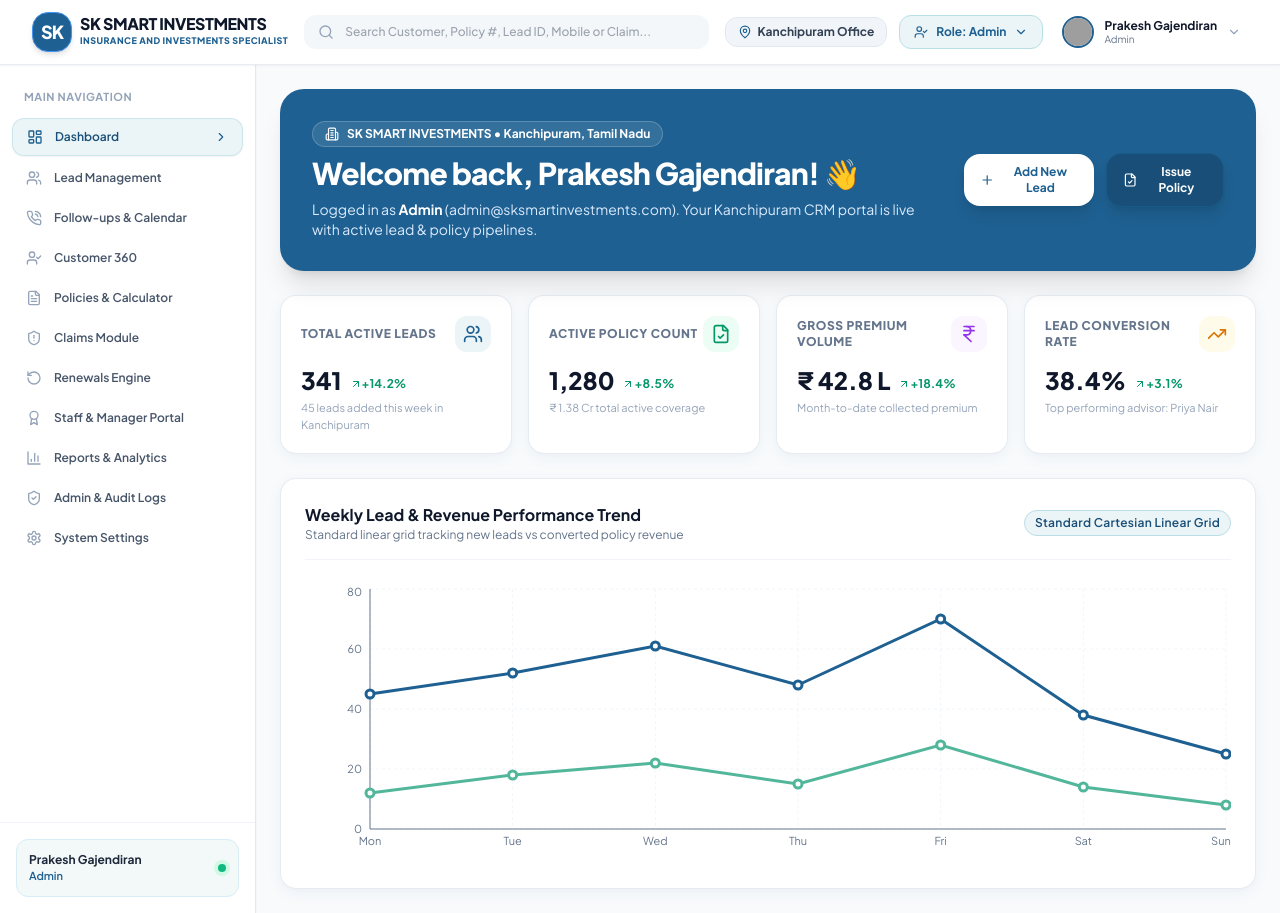
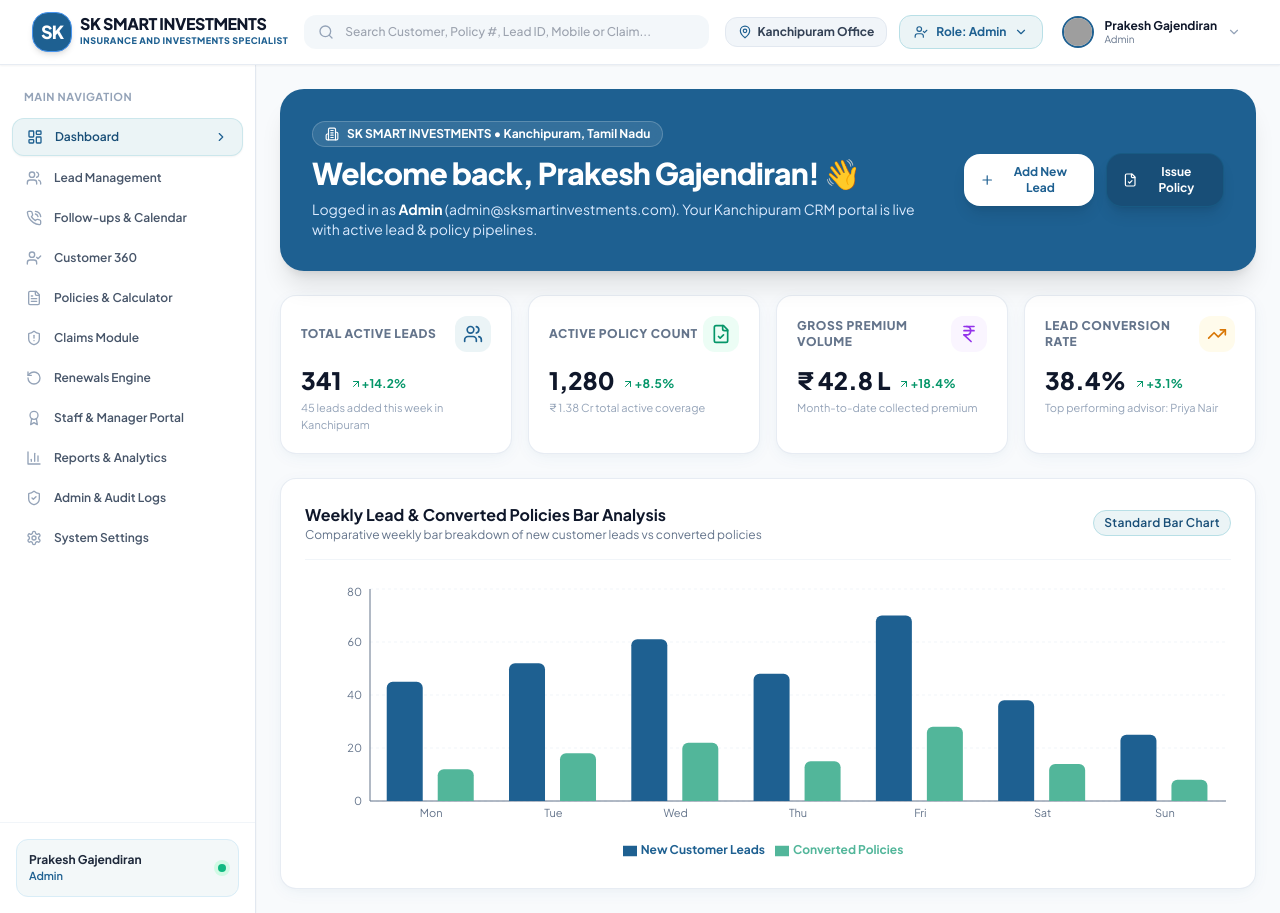
Before and after one commit to nunnharichandana/sk-crm, a React (Vite) app in the folder frontend/: page /dashboard in a window 1280 px wide. Built offline with nearby package versions, Linux system fonts and the light colour scheme; grey boxes are pictures that could not be loaded.

Commit message:
Remove duplicate company text on Login page and update Dashboard chart to clean Bar Graph

```diff
--- a/frontend/src/pages/Dashboard.jsx
+++ b/frontend/src/pages/Dashboard.jsx
@@ -17,7 +17,7 @@ import {
   X,
   FileSpreadsheet
 } from 'lucide-react';
-import { LineChart, Line, XAxis, YAxis, CartesianGrid, Tooltip, ResponsiveContainer } from 'recharts';
+import { BarChart, Bar, XAxis, YAxis, CartesianGrid, Tooltip, ResponsiveContainer, Legend } from 'recharts';
 
 export const Dashboard = () => {
   const { user } = useAuth();
@@ -37,7 +37,7 @@ export const Dashboard = () => {
             </div>
             {/* DYNAMIC LOGGED-IN PERSON NAME GREETING */}
             <h1 className="text-2xl sm:text-3xl font-black tracking-tight">
-              Welcome back, {user?.name || 'Prakash Gajendran'}! 👋
+              Welcome back, {user?.name || 'Prakesh Gajendiran'}! 👋
             </h1>
             <p className="text-xs sm:text-sm text-blue-100 max-w-2xl">
               Logged in as <strong className="text-white">{user?.roleDisplayName || 'Admin'}</strong> ({user?.email || 'admin@sksmartinvestments.com'}). Your Kanchipuram CRM portal is live with active lead & policy pipelines.
@@ -47,14 +47,14 @@ export const Dashboard = () => {
           <div className="flex items-center space-x-3">
             <button
               onClick={() => setShowAddLeadModal(true)}
-              className="flex items-center space-x-2 px-4 py-2.5 rounded-2xl bg-white text-[#1E6091] font-bold text-xs shadow-lg hover:bg-blue-50 transition transform hover:-translate-y-0.5"
+              className="flex items-center space-x-2 px-4 py-2.5 rounded-2xl bg-white text-[#1E6091] font-bold text-xs shadow-lg hover:bg-blue-50 transition transform hover:-translate-y-0.5 cursor-pointer"
             >
               <Plus className="h-4 w-4" />
               <span>Add New Lead</span>
             </button>
             <button
               onClick={() => setShowIssuePolicyModal(true)}
-              className="flex items-center space-x-2 px-4 py-2.5 rounded-2xl bg-brand-700 text-white border border-brand-500/30 font-bold text-xs shadow-lg hover:bg-brand-800 transition transform hover:-translate-y-0.5"
+              className="flex items-center space-x-2 px-4 py-2.5 rounded-2xl bg-brand-700 text-white border border-brand-500/30 font-bold text-xs shadow-lg hover:bg-brand-800 transition transform hover:-translate-y-0.5 cursor-pointer"
             >
               <FileCheck className="h-4 w-4" />
               <span>Issue Policy</span>
@@ -140,28 +140,29 @@ export const Dashboard = () => {
 
       </div>
 
-      {/* Standard Straight Linear Chart */}
+      {/* Clean Bar Graph Section */}
       <div className="bg-white p-6 rounded-2xl border border-slate-200/80 shadow-card space-y-4">
         <div className="flex flex-col sm:flex-row sm:items-center justify-between gap-2 border-b border-slate-100 pb-4">
           <div>
-            <h3 className="text-base font-bold text-slate-900">Weekly Lead & Revenue Performance Trend</h3>
-            <p className="text-xs text-slate-500">Standard linear grid tracking new leads vs converted policy revenue</p>
+            <h3 className="text-base font-bold text-slate-900">Weekly Lead & Converted Policies Bar Analysis</h3>
+            <p className="text-xs text-slate-500">Comparative weekly bar breakdown of new customer leads vs converted policies</p>
           </div>
-          <span className="badge badge-blue text-xs">Standard Cartesian Linear Grid</span>
+          <span className="badge badge-blue text-xs">Standard Bar Chart</span>
         </div>
 
         <div className="h-72 w-full pt-2">
           <ResponsiveContainer width="100%" height="100%">
-            <LineChart data={DASHBOARD_ANALYTICS.weeklyLeads}>
-              <CartesianGrid strokeDasharray="3 3" stroke="#F1F5F9" />
+            <BarChart data={DASHBOARD_ANALYTICS.weeklyLeads} barGap={6}>
+              <CartesianGrid strokeDasharray="3 3" stroke="#F1F5F9" vertical={false} />
               <XAxis dataKey="day" stroke="#64748B" fontSize={11} tickLine={false} />
               <YAxis stroke="#64748B" fontSize={11} tickLine={false} />
               <Tooltip
                 contentStyle={{ backgroundColor: '#FFFFFF', borderRadius: '12px', border: '1px solid #E2E8F0', boxShadow: '0 4px 12px rgba(0,0,0,0.08)' }}
               />
-              <Line type="linear" dataKey="newLeads" name="New Leads" stroke="#1E6091" strokeWidth={3} dot={{ r: 4 }} activeDot={{ r: 6 }} />
-              <Line type="linear" dataKey="converted" name="Converted Policies" stroke="#52B69A" strokeWidth={3} dot={{ r: 4 }} />
-            </LineChart>
+              <Legend wrapperStyle={{ paddingTop: '10px', fontSize: '12px', fontWeight: 'bold' }} />
+              <Bar dataKey="newLeads" name="New Customer Leads" fill="#1E6091" radius={[6, 6, 0, 0]} maxBarSize={36} />
+              <Bar dataKey="converted" name="Converted Policies" fill="#52B69A" radius={[6, 6, 0, 0]} maxBarSize={36} />
+            </BarChart>
           </ResponsiveContainer>
         </div>
       </div>
--- a/frontend/src/pages/Login.jsx
+++ b/frontend/src/pages/Login.jsx
@@ -39,12 +39,11 @@ export const Login = () => {
         avatar: matchedStaff.avatar || 'https://images.unsplash.com/photo-1507003211169-0a1dd7228f2d?auto=format&fit=crop&q=80&w=150',
         permissions: ['ALL']
       });
-      navigate('/dashboard');
     } else {
       // Fallback: Login with selected role
       login(selectedRole);
-      navigate('/dashboard');
     }
+    navigate('/dashboard');
   };
 
   const handleQuickRoleSelect = (roleId) => {
@@ -65,15 +64,9 @@ export const Login = () => {
 
       <div className="w-full max-w-md bg-white/95 backdrop-blur-xl rounded-3xl shadow-2xl border border-white/20 p-8 space-y-6 relative z-10 animate-in fade-in duration-300">
 
-        {/* Brand Header */}
-        <div className="text-center space-y-2">
-          <Logo className="h-12 w-auto mx-auto" />
-          <h2 className="text-xl font-black text-slate-900 tracking-tight uppercase mt-2">
-            {COMPANY_INFO.name}
-          </h2>
-          <p className="text-xs font-bold text-[#1E6091] uppercase tracking-wider">
-            {COMPANY_INFO.tagline}
-          </p>
+        {/* Brand Header (Single Clean Display) */}
+        <div className="text-center space-y-3">
+          <Logo className="h-12 w-auto mx-auto justify-center" />
           <div className="inline-flex items-center space-x-1.5 px-3 py-1 rounded-full bg-slate-100 border border-slate-200 text-[11px] font-bold text-slate-700">
             <MapPin className="h-3 w-3 text-[#1E6091]" />
             <span>{COMPANY_INFO.location}</span>
@@ -89,7 +82,7 @@ export const Login = () => {
                 key={r.id}
                 type="button"
                 onClick={() => handleQuickRoleSelect(r.id)}
-                className={`p-2.5 rounded-xl border text-xs text-left transition ${
+                className={`p-2.5 rounded-xl border text-xs text-left transition cursor-pointer ${
                   selectedRole === r.id
                     ? 'border-[#1E6091] bg-brand-50 text-[#1E6091] font-extrabold shadow-xs'
                     : 'border-slate-200 bg-slate-50 text-slate-700 hover:bg-slate-100 font-semibold'
@@ -143,7 +136,7 @@ export const Login = () => {
 
           <button
             type="submit"
-            className="w-full py-3 rounded-2xl bg-[#1E6091] hover:bg-brand-700 text-white font-extrabold text-xs shadow-lg transition flex items-center justify-center space-x-2"
+            className="w-full py-3 rounded-2xl bg-[#1E6091] hover:bg-brand-700 text-white font-extrabold text-xs shadow-lg transition flex items-center justify-center space-x-2 cursor-pointer"
           >
             <span>Sign In to CRM Portal</span>
             <ArrowRight className="h-4 w-4" />
@@ -158,7 +151,7 @@ export const Login = () => {
           </div>
           <div className="grid grid-cols-1 gap-1 text-[10px] text-slate-600 font-mono">
             <div>• <strong>Admin:</strong> admin@sksmartinvestments.com / Password@123</div>
-            <div>• <strong>Manager:</strong> manager.kanchipuram@sksmartinvestments.com / Manager@123</div>
+            <div>• <strong>Manager:</strong> karthik.manager@sksmartinvestments.com / Manager@123</div>
             <div>• <strong>Team Leader:</strong> tl.health@sksmartinvestments.com / Leader@123</div>
             <div>• <strong>Staff Advisor:</strong> priya.advisor@sksmartinvestments.com / Advisor@123</div>
           </div>
```
